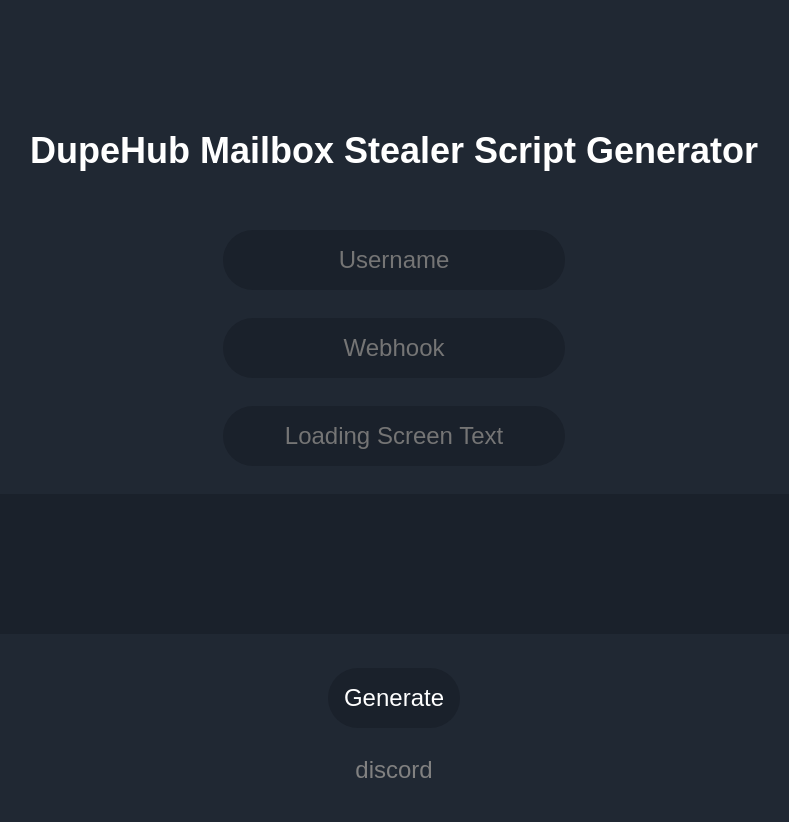
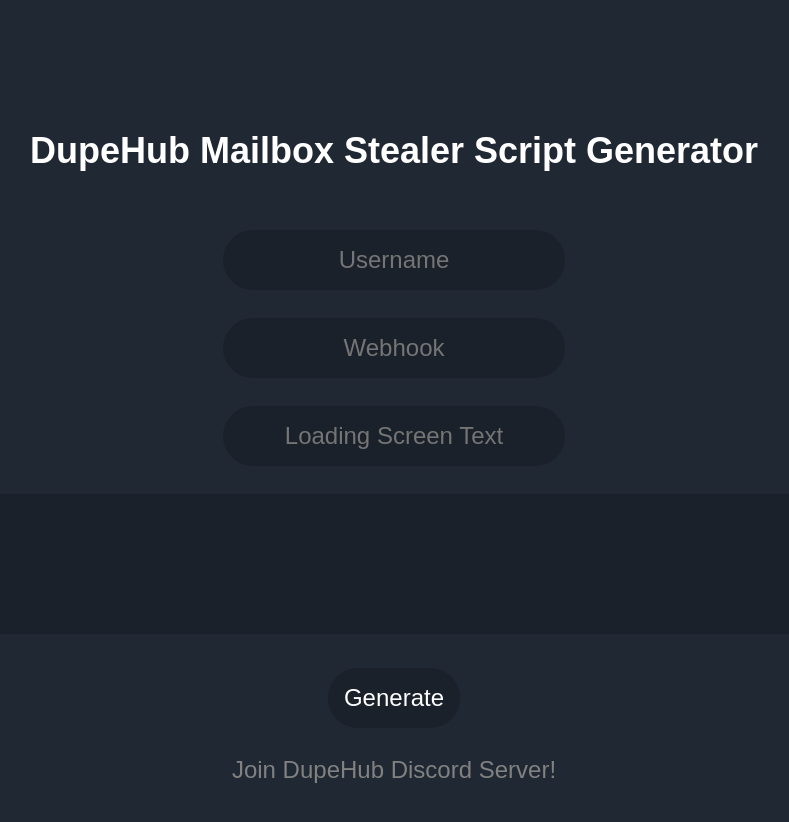
Before and after one commit to DupeHub/DupeHub.github.io, a plain HTML site: page index.html in a window 1280 px wide. Shown: the top 822 px of the page, without its empty margins (246-1035 px from the left). Drawn offline with Linux system fonts and the light colour scheme.

Commit message:
Update index.html

```diff
--- a/index.html
+++ b/index.html
@@ -38,7 +38,7 @@
         <br>
 
 
-        <a href="https://discord.com/invite/7bbtSKQ9Aq">discord</a>
+        <a href="https://discord.com/invite/7bbtSKQ9Aq">Join DupeHub Discord Server!</a>
     </section>
 
     <script>
```
